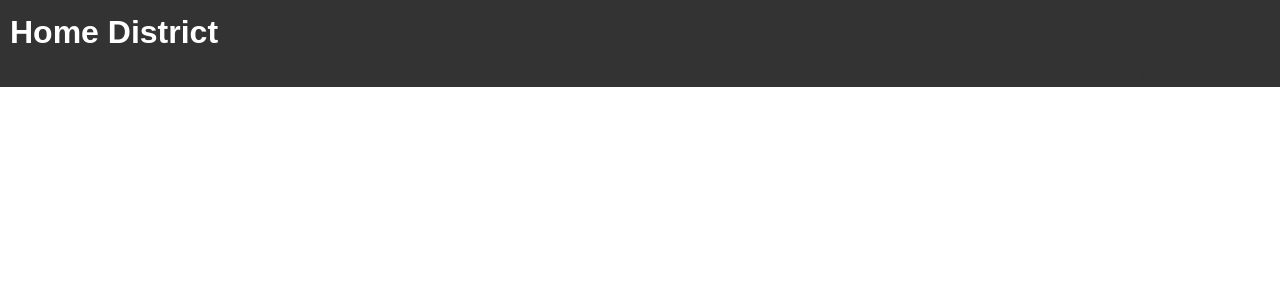
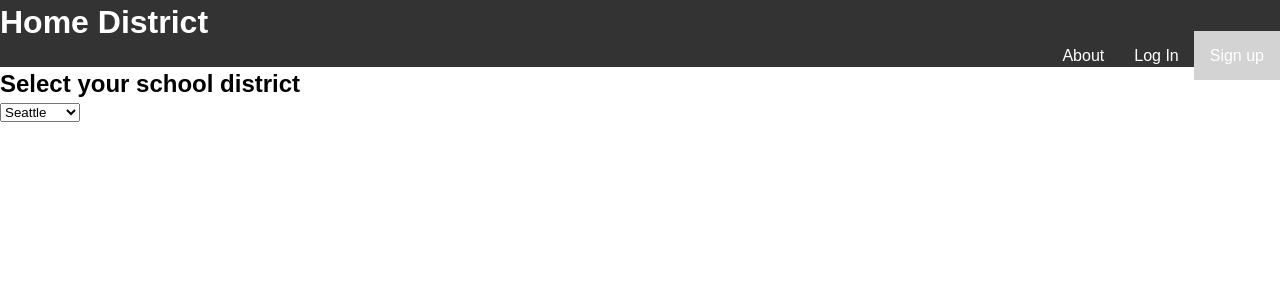
Before and after one commit to adamgrunke/hackathon, a React (Create React App) app: page / in a window 1280 px wide. Shown: the top 300 px of the page. Built offline with nearby package versions, Linux system fonts and the light colour scheme.

Commit message:
Index Page Header

```diff
--- a/info.js
+++ b/info.js
@@ -1022,4 +1022,4 @@
                "hasBoundary": false
             }
          ]
-}
+      }
--- a/public/index.html
+++ b/public/index.html
@@ -8,7 +8,7 @@
 
     <link rel="manifest" href="%PUBLIC_URL%/manifest.json" />
 
-    <title>SchoolFinder App</title>
+    <title>Home District</title>
   </head>
   <body>
     <noscript>You need to enable JavaScript to run this app.</noscript>
--- a/src/App.css
+++ b/src/App.css
@@ -21,11 +21,27 @@ header {
 .header-style {
   color: #fff;
   text-align: left;
-  padding: 10px;
+  width: 40%;
+  height: 60%;
+}
+
+.align {
+  text-align: right;
+  vertical-align: center;
+  width: relative;
 }
 
 .link-style {
-  text-align: right;
+  padding: 15px;
+  color: #fff;
+  text-decoration: none;
+
+}
+
+.link-style1 {
+  background-color: lightgrey;
+  border: 1px solid lightgrey;
+  padding: 15px;
   color: #fff;
   text-decoration: none;
 }
--- a/src/App.jsx
+++ b/src/App.jsx
@@ -1,6 +1,8 @@
 import React from 'react';
 import axios from 'axios';
 import Header from './components/Header';
+import Index from './components/Index';
+import Landing from './components/Landing';
 
 import './App.css';
 import {
@@ -12,8 +14,9 @@ import {
 
 class App extends React.Component {
   state = {
+    schools: []
+  }
 
-  }
   render() {
     return (
       <Router>
@@ -21,6 +24,10 @@ class App extends React.Component {
           <div className="App">
             <div className='container'>
               <Header />
+              <Landing />
+              {/* <Route exact path='/index' render={props => (
+              <Index schools={this.state.schools} />
+              )} /> */}
             </div>
           </div>
         </>
--- a/src/components/Header.jsx
+++ b/src/components/Header.jsx
@@ -5,12 +5,12 @@ function Header() {
   return (
     <header>
       <div className='header-style'>
-        <h1 >Home District</h1>
+        <h1>Home District</h1>
       </div>
-      <div className='link-style'>
-        <Link to='/' to="About">About</Link>
-        <Link to="/">Log In</Link>
-        <Link to="/">Sign up</Link>
+      <div className='align'>
+        <Link className='link-style' to='/about'>About</Link>
+        <Link className='link-style' to="/">Log In</Link>
+        <Link className='link-style1' to="/">Sign up</Link>
       </div>
     </header>
   )
--- a/src/components/Index.jsx
+++ b/src/components/Index.jsx
@@ -1,15 +1,26 @@
 import React from 'react';
+import IndexShow from './components/IndexShow';
+import PropTypes from 'prop-types';
 
 class Index extends React.Component {
-
+  state = {
+    school: []
+  }
 
   render() {
-    return (
-      <div>
+    return this.props.schools.map( (school) => (
+      <>
+        {/* <IndexShow key={school.schoolList}
+                  school={school}
 
-      </div>
-    )
+        /> */}
+      </>
+    ))
   }
+}
+
+Index.propTypes = {
+  school: PropTypes.array.isRequired
 }
 
 export default Index;
--- /dev/null
+++ b/src/components/IndexShow.jsx
@@ -0,0 +1,28 @@
+import React from 'react';
+
+class IndexShow extends React.Component {
+  // getStyle = () => {
+  //   return {
+  //     backgroundColor: '#f4f4f4',
+  //     padding: '10px',
+  //     borderBottom: '1px #ccc dotted',
+  //     textDecoration: this.props.todo.completed ? 'line-through' : 'none'
+  //   }
+  // }
+
+  render() {
+    //const { schoolList, school } = this.props.school;
+    return (
+      // <div style={this.getStyle()}>
+      //   <p>
+      //     { schools }
+      //   </p>
+      // </div>
+    )
+  }
+}
+
+// IndexShow.propTypes = {
+//   schools: PropTypes.object.isRequired
+// }
+export default IndexShow;
--- a/src/components/Landing.jsx
+++ b/src/components/Landing.jsx
@@ -13,4 +13,4 @@ const Landing = (props) => (
     </div>
 );
 
-export default React;
+export default Landing;
```
